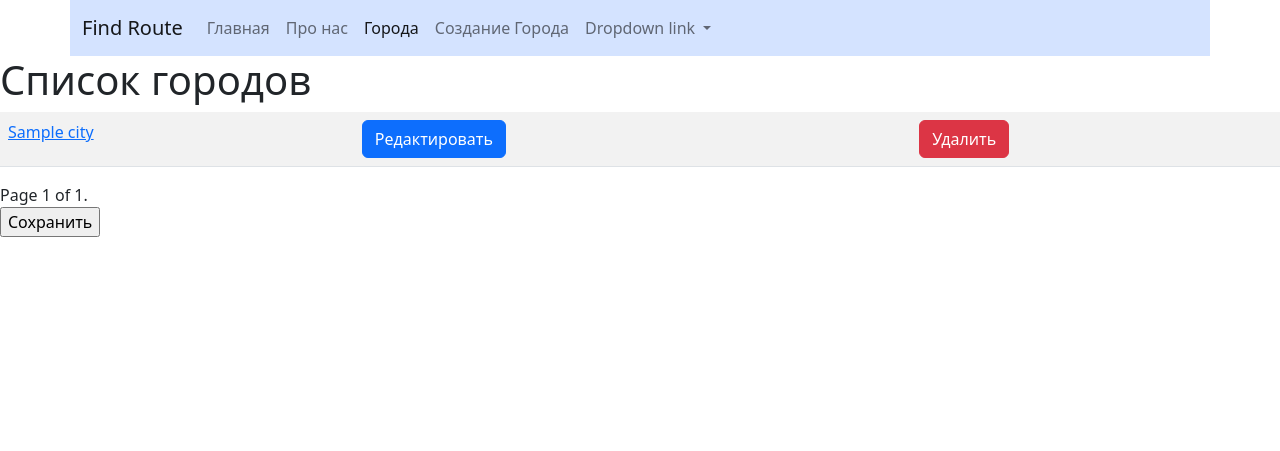
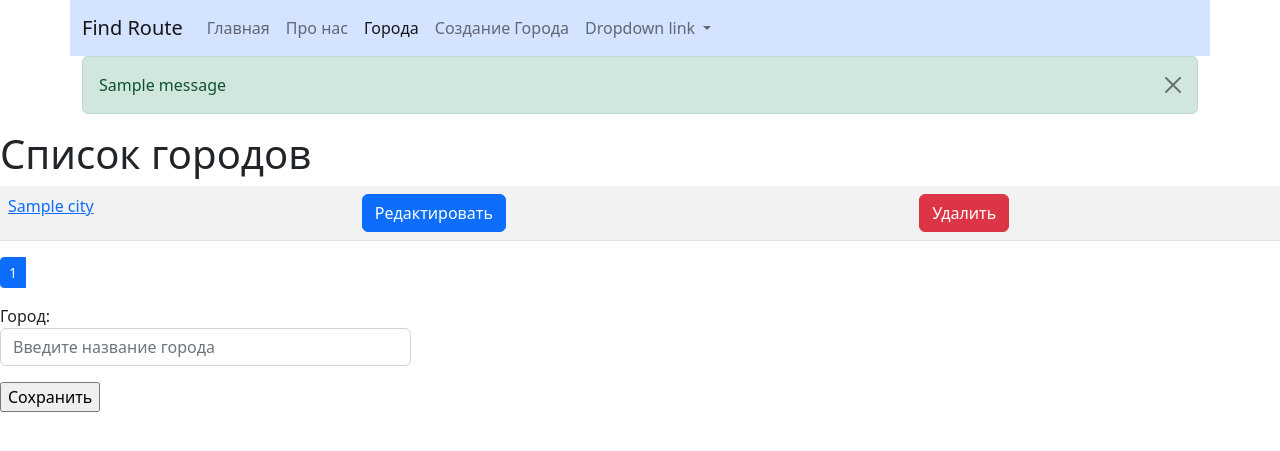
Before and after one commit to hasanaliyeev/find_route, a Django app: page /cities/ in a window 1280 px wide. Shown: the top 451 px of the page. Run offline with Django 4.2, Linux system fonts and the light colour scheme; tables that the repository leaves empty hold one stand-in row (values such as "Sample post"); one stand-in notice (Sample message) is shown.

Commit message:
added messages

```diff
--- a/cities/templates/cities/home.html
+++ b/cities/templates/cities/home.html
@@ -30,28 +30,37 @@
         </div>
     </div>
 
-    <div class="pagination">
-    <span class="step-links">
-        {% if page_obj.has_previous %}
-            <a href="?page=1">&laquo; first</a>
-            <a href="?page={{ page_obj.previous_page_number }}">previous</a>
-        {% endif %}
 
-        <span class="current">
-            Page {{ page_obj.number }} of {{ page_obj.paginator.num_pages }}.
-        </span>
+    <nav aria-label="Page navigation example">
+        <ul class="pagination pagination-sm">
+            {% if page_obj.has_previous %}
+            <li class="page-item">
+                <a class="page-link" href="?page={{ page_obj.previous_page_number }}" aria-label="Previous">
+                    <span aria-hidden="true">&laquo;</span>
+                </a>
+            </li>
+            {% endif %}
 
-        {% if page_obj.has_next %}
-            <a href="?page={{ page_obj.next_page_number }}">next</a>
-            <a href="?page={{ page_obj.paginator.num_pages }}">last &raquo;</a>
-        {% endif %}
-    </span>
-    </div>
+            {% for page in page_obj.paginator.page_range %}
+            <li class="page-item {% if page == page_obj.number %}active{% endif %}" aria-current="page">
+                <a class="page-link" href="?page={{page}}">{{ page }}</a>
+            </li>
+            {% endfor %}
+
+            <li class="page-item">
+                {% if page_obj.has_next %}
+                <a class="page-link" href="?page={{ page_obj.next_page_number }}" aria-label="Next">
+                    <span aria-hidden="true">&raquo;</span>
+                </a>
+                {% endif %}
+            </li>
+        </ul>
+    </nav>
 
 
     <div class="row">
         <div class="col-md-4">
-            <form action="" method="post"> {% csrf_token %}
+            <form action="{% url 'cities:create' %}" method="post"> {% csrf_token %}
                 {{form.as_p}}
                 <input type="submit" value="Сохранить">
             </form>
--- a/cities/urls.py
+++ b/cities/urls.py
@@ -9,4 +9,5 @@
     path('add/', CityCreateView.as_view(), name='create'),
     path('update/<int:pk>/', CityUpdateView.as_view(), name='update'),
     path('delete/<int:pk>/', CityDeleteView.as_view(), name='delete'),
+    path('test/', listing, name='test')
 ]
--- a/cities/views.py
+++ b/cities/views.py
@@ -1,13 +1,16 @@
+from django.contrib.messages.views import SuccessMessageMixin
 from django.core.paginator import Paginator
 from django.shortcuts import render, get_object_or_404
 from django.urls import reverse_lazy
+from django.utils import timezone
 from django.views.generic import DetailView, CreateView, UpdateView, DeleteView, ListView
 
 from cities.forms import HtmlForm, CityForm
 from cities.models import City
 
 __all_ = (
-    'home', 'CityDetailView', 'CityCreateView', 'CityUpdateView', 'CityDeleteView', 'CityListView'
+    'home', 'CityDetailView', 'CityCreateView', 'CityUpdateView', 'CityDeleteView', 'CityListView',
+    'listing'
 )
 
 
@@ -25,9 +28,9 @@
 
     form = CityForm()
     qs = City.objects.all()
-    #lst = Paginator(qs, 2)
-    #page_number = request.GET.get('page')
-    #page_obj = lst.get_page(page_number)
+    # lst = Paginator(qs, 2)
+    # page_number = request.GET.get('page')
+    # page_obj = lst.get_page(page_number)
     context = {'page_obj': qs, 'form': form}
     return render(request, 'cities/home.html', context)
 
@@ -37,27 +40,47 @@
     template_name = 'cities/detail.html'
 
 
-class CityCreateView(CreateView):
+class CityCreateView(SuccessMessageMixin, CreateView):
     model = City
     form_class = CityForm
     template_name = 'cities/create.html'
+    success_message = 'Город успешно создан'
+
     # success_url = reverse_lazy('cities:home')
 
 
-class CityUpdateView(UpdateView):
+class CityUpdateView(SuccessMessageMixin, UpdateView):
     model = City
     form_class = CityForm
     template_name = 'cities/update.html'
     success_url = reverse_lazy('cities:home')
+    success_message = 'Город успешно отредактирован'
 
 
-class CityDeleteView(DeleteView):
+class CityDeleteView(SuccessMessageMixin, DeleteView):
     model = City
     template_name = 'cities/delete.html'
     success_url = reverse_lazy('cities:home')
+    success_message = 'Город успешно удален'
 
 
 class CityListView(ListView):
-    paginate_by = 2
+    paginate_by = 5
     model = City
     template_name = 'cities/home.html'
+
+    def get_context_data(self, **kwargs):
+        context = super().get_context_data(**kwargs)
+        form = CityForm()
+        context['form'] = form
+        return context
+
+
+# test function
+def listing(request):
+    qs = City.objects.all()
+    paginator = Paginator(qs, 1)
+    page_number = request.GET.get('page')
+    page_obj = paginator.get_page(page_number)
+    context = {'page_obj': page_obj}
+    return render(request, 'cities/home.html', context)
--- a/templates/layout.html
+++ b/templates/layout.html
@@ -60,6 +60,29 @@
             </div>
         </div>
     </nav>
+    <div class="container">
+        <div class="row">
+            <div class="col-md">
+                {% if messages %}
+                    {% for message in messages %}
+
+                    {% if message.level == DEFAULT_MESSAGE_LEVELS.ERROR %}
+                    <div class="alert alert-danger alert-dismissible fade show" role="alert">
+                            {{ message }}
+                    <button type="button" class="btn-close" data-bs-dismiss="alert" aria-label="Close"></button>
+                    </div>
+                    {% else %}
+                    <div class="alert alert-success alert-dismissible fade show" role="alert">
+                            {{ message }}
+                    <button type="button" class="btn-close" data-bs-dismiss="alert" aria-label="Close"></button>
+                    </div>
+                    {% endif %}
+
+                    {% endfor %}
+                {% endif %}
+            </div>
+        </div>
+    </div>
 </aside>
 <main>
     {% block body %}
@@ -67,7 +90,6 @@
 </main>
 
 
-
 <script src="https://cdn.jsdelivr.net/npm/bootstrap@5.2.2/dist/js/bootstrap.bundle.min.js"
         integrity="sha384-OERcA2EqjJCMA+/3y+gxIOqMEjwtxJY7qPCqsdltbNJuaOe923+mo//f6V8Qbsw3"
         crossorigin="anonymous"></script>
```
